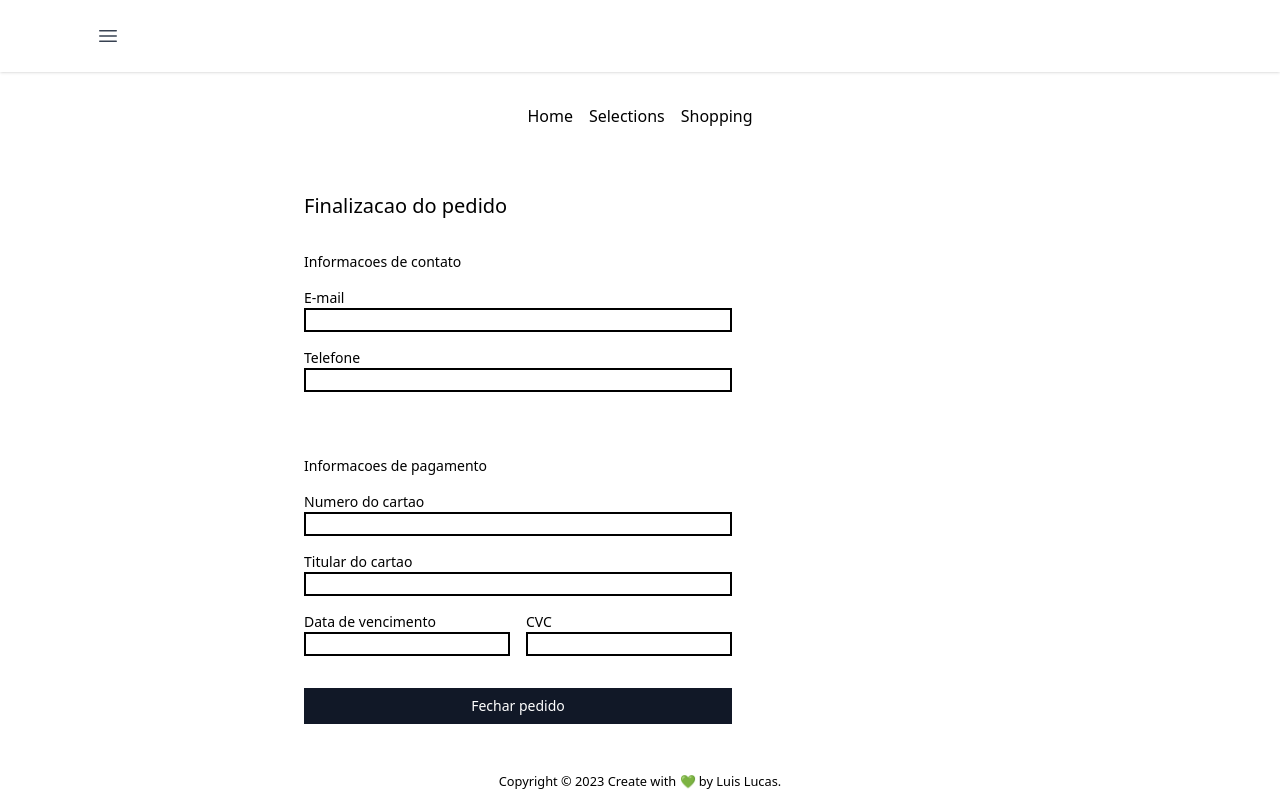
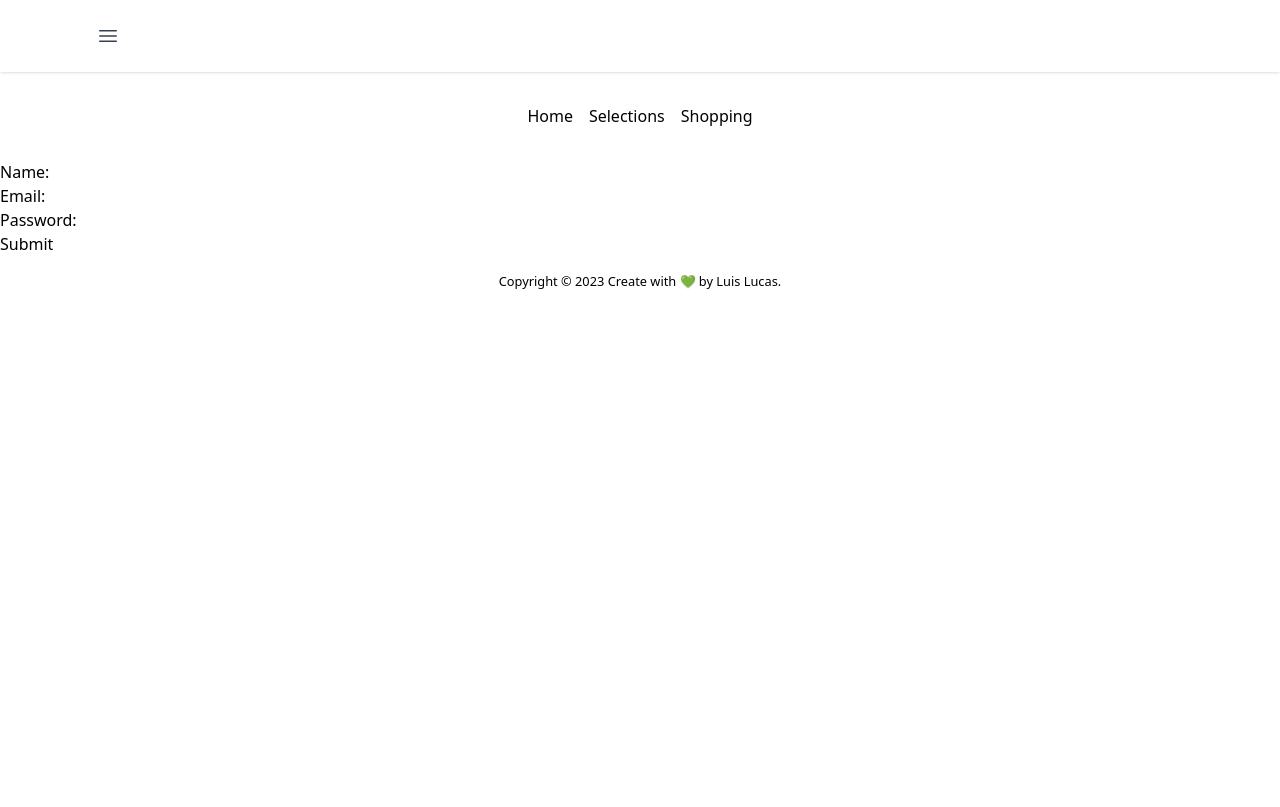
Before and after one commit to LuisSempre/chico-rei, a Vue app: page /shopping in a window 1280 px wide. Built offline with nearby package versions, Linux system fonts and the light colour scheme.

Commit message:
Up 2023-05-06 14:35

```diff
--- a/src/components/Form.vue
+++ b/src/components/Form.vue
@@ -38,6 +38,7 @@
           </div>
         </div>
         <button class="bg-gray-900 text-white p-2" type="submit">Fechar pedido</button>
+        <span>{{ errors.send }}</span>
       </form>
       <div class="flex justify-end"></div>
     </div>
--- a/src/components/FormShopping.vue
+++ b/src/components/FormShopping.vue
@@ -1,59 +1,68 @@
 <template>
-  <form @submit.prevent="handleSubmit">
+  <form @submit.prevent="submitForm">
     <div>
-      <label for="name">Name:</label>
-      <input id="name" type="text" v-model="formData.name" />
-      <p v-if="rules.name.$error" class="error">{{ rules.name.$message }}</p>
+      <label>Name:</label>
+      <input v-model="formData.name" type="text" />
+      <div v-if="formErrors.name">{{ formErrors.name }}</div>
     </div>
-
     <div>
-      <label for="email">Email:</label>
-      <input id="email" type="text" v-model="formData.email" />
-      <p v-if="rules.email.$error" class="error">{{ rules.email.$message }}</p>
+      <label>Email:</label>
+      <input v-model="formData.email" type="email" />
+      <div v-if="formErrors.email">{{ formErrors.email }}</div>
     </div>
-
     <div>
-      <label for="age">Age:</label>
-      <input id="age" type="number" v-model.number="formData.age" />
-      <p v-if="rules.age.$error" class="error">{{ rules.age.$message }}</p>
+      <label>Password:</label>
+      <input v-model="formData.password" type="password" />
+      <div v-if="formErrors.password">{{ formErrors.password }}</div>
     </div>
-
     <button type="submit">Submit</button>
+    <div v-if="message">{{ message }}</div>
   </form>
 </template>
 
 <script>
-import { ref } from 'vue'
-import { useVuelidate } from '@vuelidate/core'
-import { required, email } from '@vuelidate/validators'
 import { z } from 'zod'
 
-const validationSchema = z.object({
-  name: z.string().nonempty('Name is required'),
-  email: z.string().email('Invalid email address'),
-  age: z.number().min(18, 'You must be at least 18 years old')
-})
 export default {
-  setup() {
-    const formData = ref({
-      name: '',
-      email: '',
-      age: null
-    })
-
-    const rules = useVuelidate(validationSchema, formData)
-
-    const handleSubmit = () => {
-      if (!rules.value.$invalid) {
-        // Handle form submission
-        console.log(formData.value)
+  name: 'YourFormComponent',
+  data() {
+    return {
+      formData: {
+        name: '',
+        email: '',
+        password: ''
+      },
+      formSchema: z.object({
+        name: z
+          .string()
+          .nonempty('Name is required.')
+          .min(3, 'Name must be at least 3 characters.'),
+        email: z.string().nonempty('Email is required.').email('Invalid email format.'),
+        password: z
+          .string()
+          .nonempty('Password is required.')
+          .min(6, 'Password must be at least 6 characters.')
+      }),
+      formErrors: {}
+    }
+  },
+  methods: {
+    validateForm() {
+      try {
+        this.formSchema.parse(this.formData)
+        this.formErrors = {}
+        return true
+      } catch (error) {
+        if (error.formErrors) {
+          this.formErrors = error.formErrors.fieldErrors
+        }
+        return false
       }
-    }
-
-    return {
-      formData,
-      rules,
-      handleSubmit
+    },
+    submitForm() {
+      if (this.validateForm()) {
+        this.message = 'Success message';
+      }
     }
   }
 }
--- a/src/views/ShoppingView.vue
+++ b/src/views/ShoppingView.vue
@@ -1,7 +1,8 @@
 <script setup>
-import Form from '../components/Form.vue'
+import Form from '../components/Form.vue';
+import FormShopping from '../components/FormShopping.vue';
 </script>
 
 <template>
-  <Form />
+  <FormShopping />
 </template>
```
